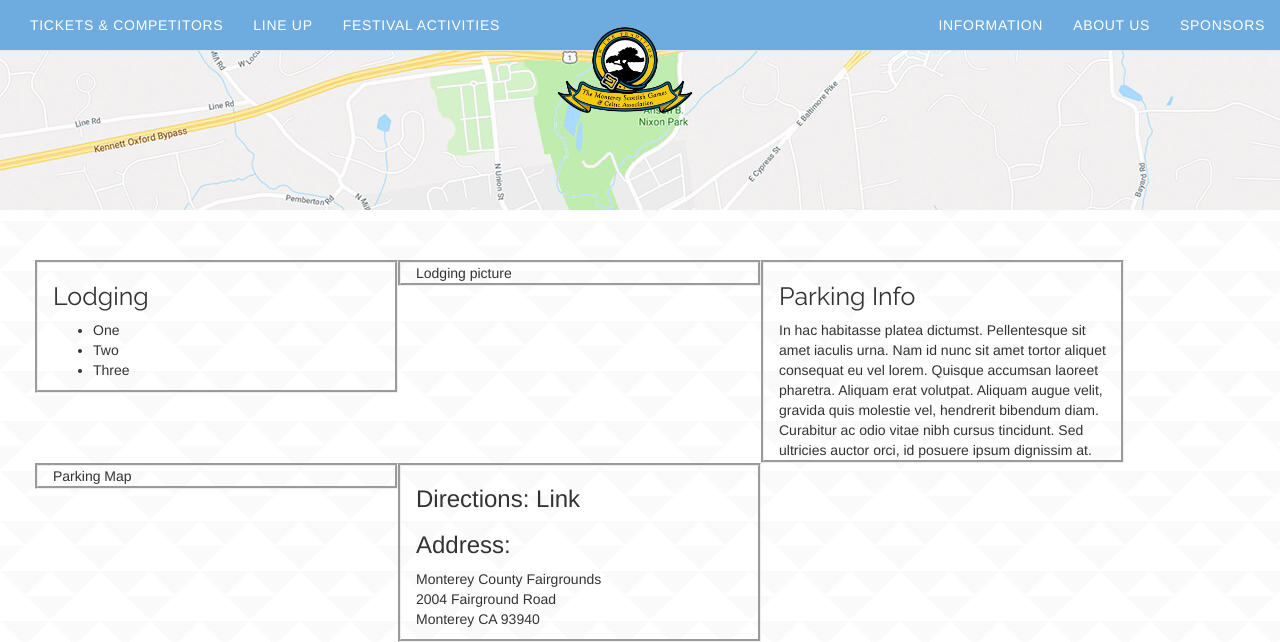
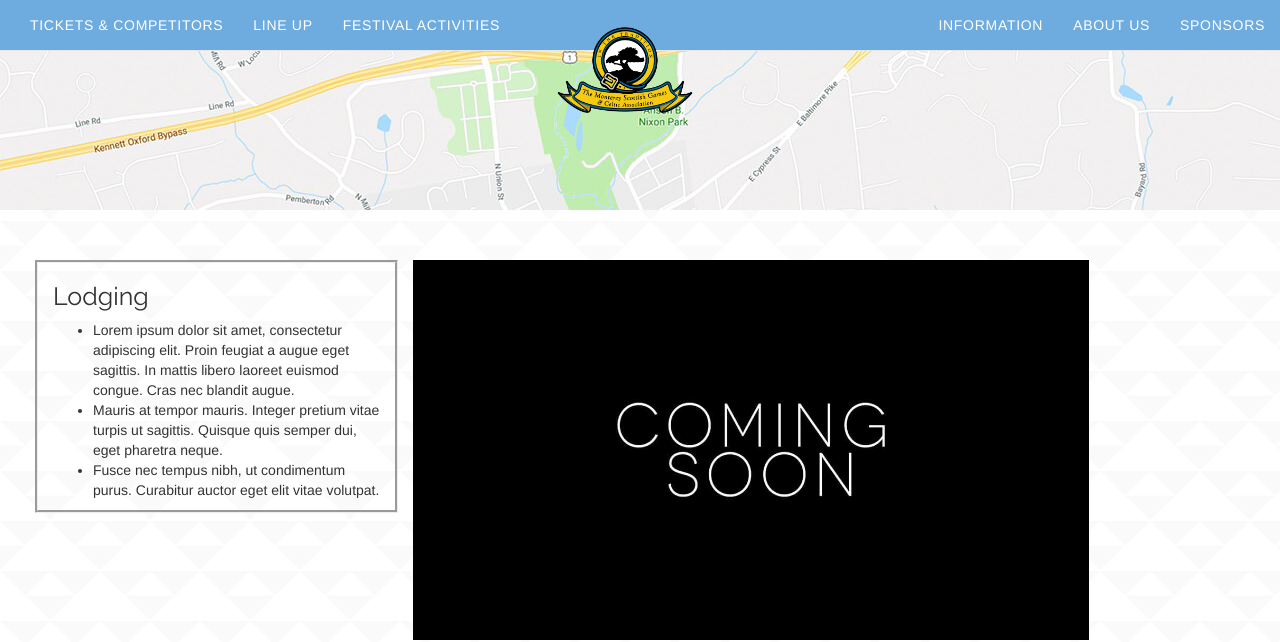
Before and after one commit to MontereyCelticFest/MontereyCelticFest.github.io, a Jekyll site: the page info.html, which Jekyll copies as it is, in a window 1280 px wide and 1400 px high, scrolled down 479 px. Shown: the top 642 px of the window. Built offline with Jekyll 4.4.1, drawn with Linux system fonts in a browser that asks for light colours; nearby versions of some CDN libraries; grey boxes are pictures that could not be loaded.

Commit message:
small change to info format

```diff
--- a/css/info.css
+++ b/css/info.css
@@ -33,6 +33,10 @@
     margin: auto;
     overflow: auto;
 }
+/* padding for google_map */
+.google_map {
+	padding-top: 50px;
+}
 /* tiles */
 .col-md-6 {
 	max-height: 30%;
@@ -48,3 +52,7 @@
 .main_page_grid {
 	padding: 50px;
 }
+.info_img {
+	width: 100%;
+	padding-bottom: 20px;
+}
--- a/info.html
+++ b/info.html
@@ -48,15 +48,16 @@
 				<div>
 					<h3 class="subtitle3">Lodging</h3>
 					<ul>
-						<li>One</li>
-						<li>Two</li>
-						<li>Three</li>
+						<li>Lorem ipsum dolor sit amet, consectetur adipiscing elit. Proin feugiat a augue eget sagittis. In mattis libero laoreet euismod congue. Cras nec blandit augue.</li>
+						<li>Mauris at tempor mauris. Integer pretium vitae turpis ut sagittis. Quisque quis semper dui, eget pharetra neque. </li>
+						<li>Fusce nec tempus nibh, ut condimentum purus. Curabitur auctor eget elit vitae volutpat.</li>
 					</ul>
 				</div>
 			</div>
-			<div class="col-md-6 col-sm-6">
+			<div class="col-md-7 col-sm-7">
+				<!-- lodging pic -->
 				<div>
-					Lodging picture
+					<img src="images/coming-soon.jpg" class="info_img">
 				</div>
 			</div>
 			<div class="col-md-6 col-sm-6">
@@ -65,9 +66,10 @@
 				</div>
 				In hac habitasse platea dictumst. Pellentesque sit amet iaculis urna. Nam id nunc sit amet tortor aliquet consequat eu vel lorem. Quisque accumsan laoreet pharetra. Aliquam erat volutpat. Aliquam augue velit, gravida quis molestie vel, hendrerit bibendum diam. Curabitur ac odio vitae nibh cursus tincidunt. Sed ultricies auctor orci, id posuere ipsum dignissim at.
 			</div>
-			<div class="col-md-6 col-sm-6">
+			<div class="col-md-7 col-sm-7">
+				<!-- parking pic -->
 				<div>
-					Parking Map
+					<img src="images/coming-soon.jpg" class="info_img">
 				</div>
 			</div>
 			<div class="col-md-6 col-sm-6">
@@ -77,11 +79,10 @@
 					<p>Monterey County Fairgrounds<br> 2004 Fairground Road<br> Monterey CA 93940<br></p>
 				</div>
 			</div>
-			<div class="col-sm-6">
-				<div>
-					<iframe src="https://www.google.com/maps/embed?pb=!1m18!1m12!1m3!1d3203.3241118971173!2d-121.86384308481179!3d36.59450228695133!2m3!1f0!2f0!3f0!3m2!1i1024!2i768!4f13.1!3m3!1m2!1s0x808de45485959d65%3A0xb56e1aa5ce10c9!2sMonterey%20County%20Fairgrounds!5e0!3m2!1sen!2sus!4v1592949305939!5m2!1sen!2sus" width="600" height="450" frameborder="0" style="border:0;" allowfullscreen="" aria-hidden="false" tabindex="0"></iframe>
-				</div>
-			</div>
+		</div>
+
+		<div class = "google_map">
+			<iframe src="https://www.google.com/maps/embed?pb=!1m18!1m12!1m3!1d3203.3241118971173!2d-121.86384308481179!3d36.59450228695133!2m3!1f0!2f0!3f0!3m2!1i1024!2i768!4f13.1!3m3!1m2!1s0x808de45485959d65%3A0xb56e1aa5ce10c9!2sMonterey%20County%20Fairgrounds!5e0!3m2!1sen!2sus!4v1592949305939!5m2!1sen!2sus" width="600" height="450" frameborder="0" style="border:0;" allowfullscreen="" aria-hidden="false" tabindex="0"></iframe>
 		</div>
 
 		<h3 class="subtitle2">More Info</h3>
```
Also changed, not shown: images/coming-soon.jpg (added).
